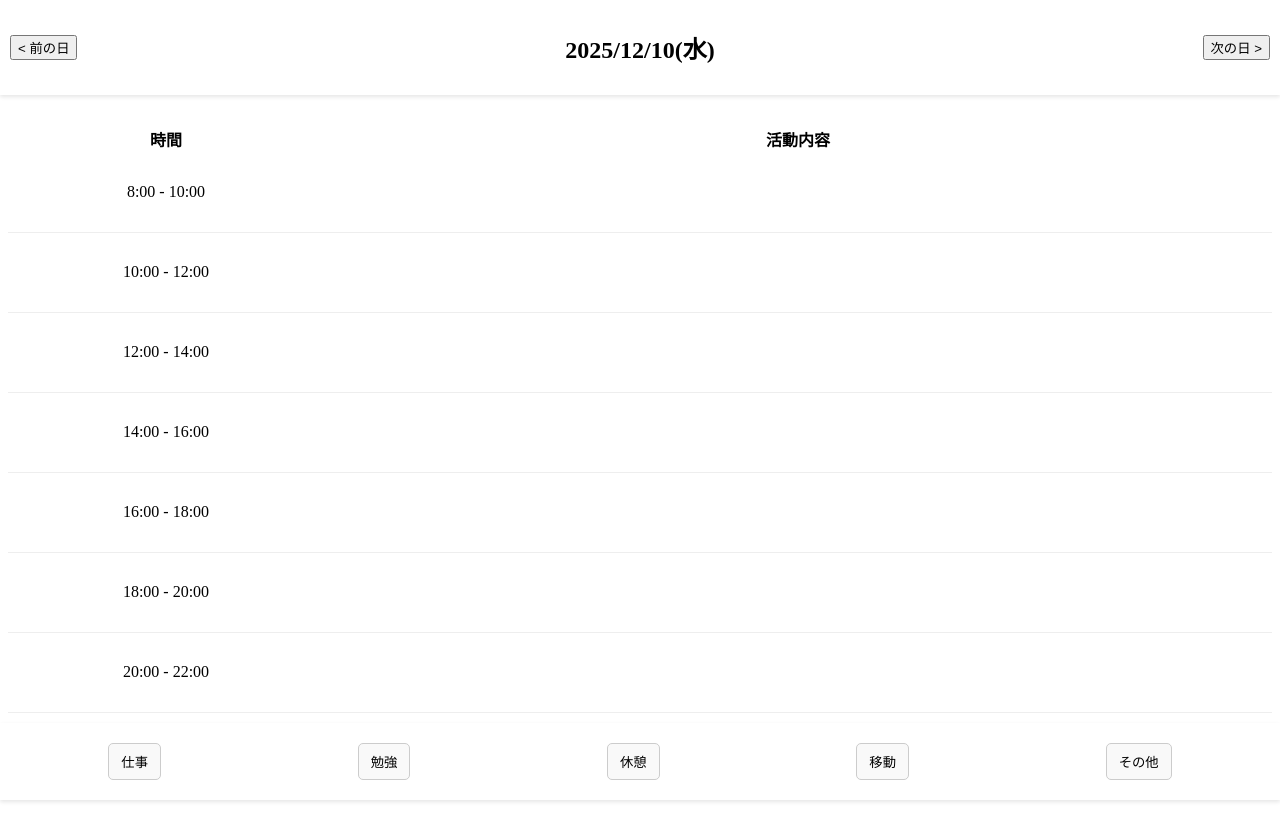
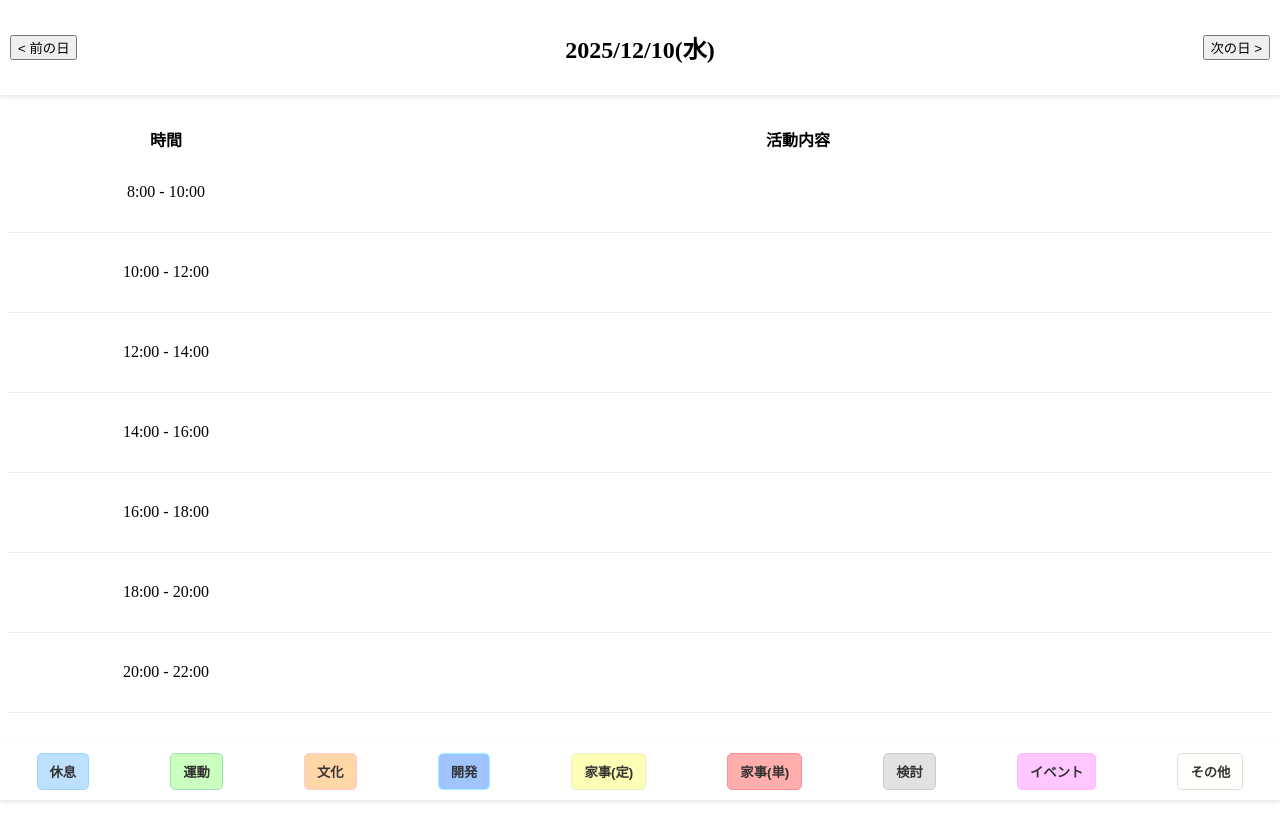
Before and after one commit to siwasu17/holiday-recorder, a Vue app: page / in a window 1280 px wide. Built offline with nearby package versions, Linux system fonts and the light colour scheme; the HTML template or start-up script is replaced by a standard one.

Commit message:
カテゴリ名と色の調整

```diff
--- a/src/App.vue
+++ b/src/App.vue
@@ -42,6 +42,7 @@
           v-for="category in categories"
           :key="category.key"
           class="category-button"
+          :style="{ backgroundColor: category.color, borderColor: category.border }"
           @click="selectCategory(category.key)"
         >
           {{ category.label }}
@@ -69,11 +70,15 @@ const activities: ActivityTasksMap = shallowReactive(new Map())
  * 活動カテゴリのリスト (定数)
  */
 const categories = [
-  { key: 'work', label: '仕事' },
-  { key: 'study', label: '勉強' },
-  { key: 'rest', label: '休憩' },
-  { key: 'move', label: '移動' },
-  { key: 'etc', label: 'その他' },
+  { key: 'rest', label: '休息', color: '#BDE0FE', border: '#A2D2FF' }, // 水色
+  { key: 'exercise', label: '運動', color: '#CAFFBF', border: '#99E2B4' }, // 薄緑
+  { key: 'culture', label: '文化', color: '#FFD6A5', border: '#FFC8DD' }, // 薄橙
+  { key: 'dev', label: '開発', color: '#A0C4FF', border: '#9BF6FF' }, // 青
+  { key: 'housework', label: '家事(定)', color: '#FDFFB6', border: '#E9EDC9' }, // 薄黄
+  { key: 'task', label: '家事(単)', color: '#FFADAD', border: '#FF8B94' }, // 薄赤
+  { key: 'plan', label: '検討', color: '#E2E2E2', border: '#CCCCCC' }, // グレー
+  { key: 'event', label: 'イベント', color: '#FFC6FF', border: '#FDBBFF' }, // ピンク
+  { key: 'etc', label: 'その他', color: '#FFFFFC', border: '#D8E2DC' }, // オフホワイト
 ]
 
 /**
@@ -217,8 +222,10 @@ const selectTimeSlot = (timeSlotKey: string) => {
 
 .category-buttons {
   display: flex;
+  flex-wrap: wrap;
   justify-content: space-around;
-  padding: 10px;
+  /* padding: 10px; */
+  gap: 8px;
 }
 
 .category-button {
@@ -227,5 +234,7 @@ const selectTimeSlot = (timeSlotKey: string) => {
   background: #f9f9f9;
   cursor: pointer;
   border-radius: 5px;
+  color: #333;
+  font-weight: bold;
 }
 </style>
```
